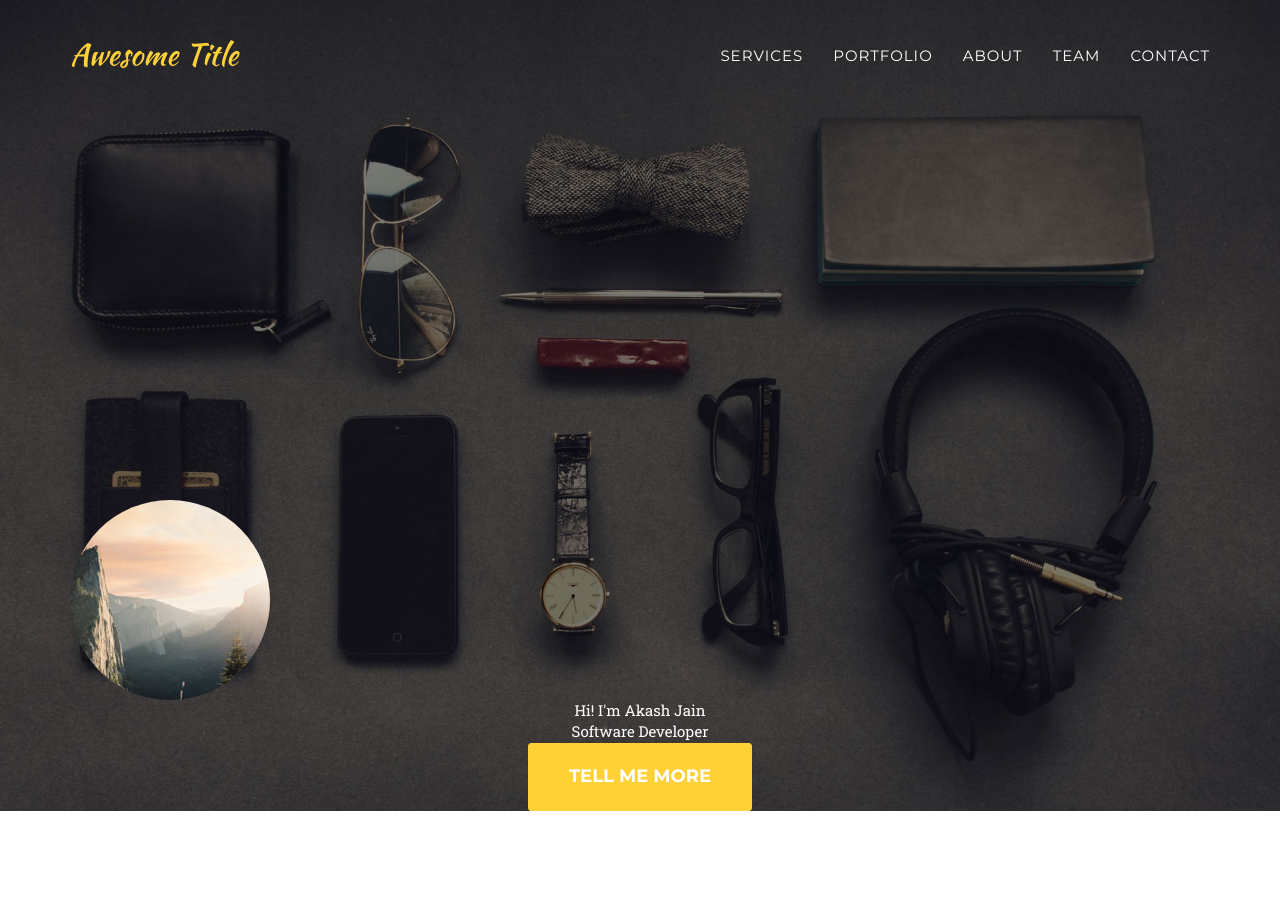
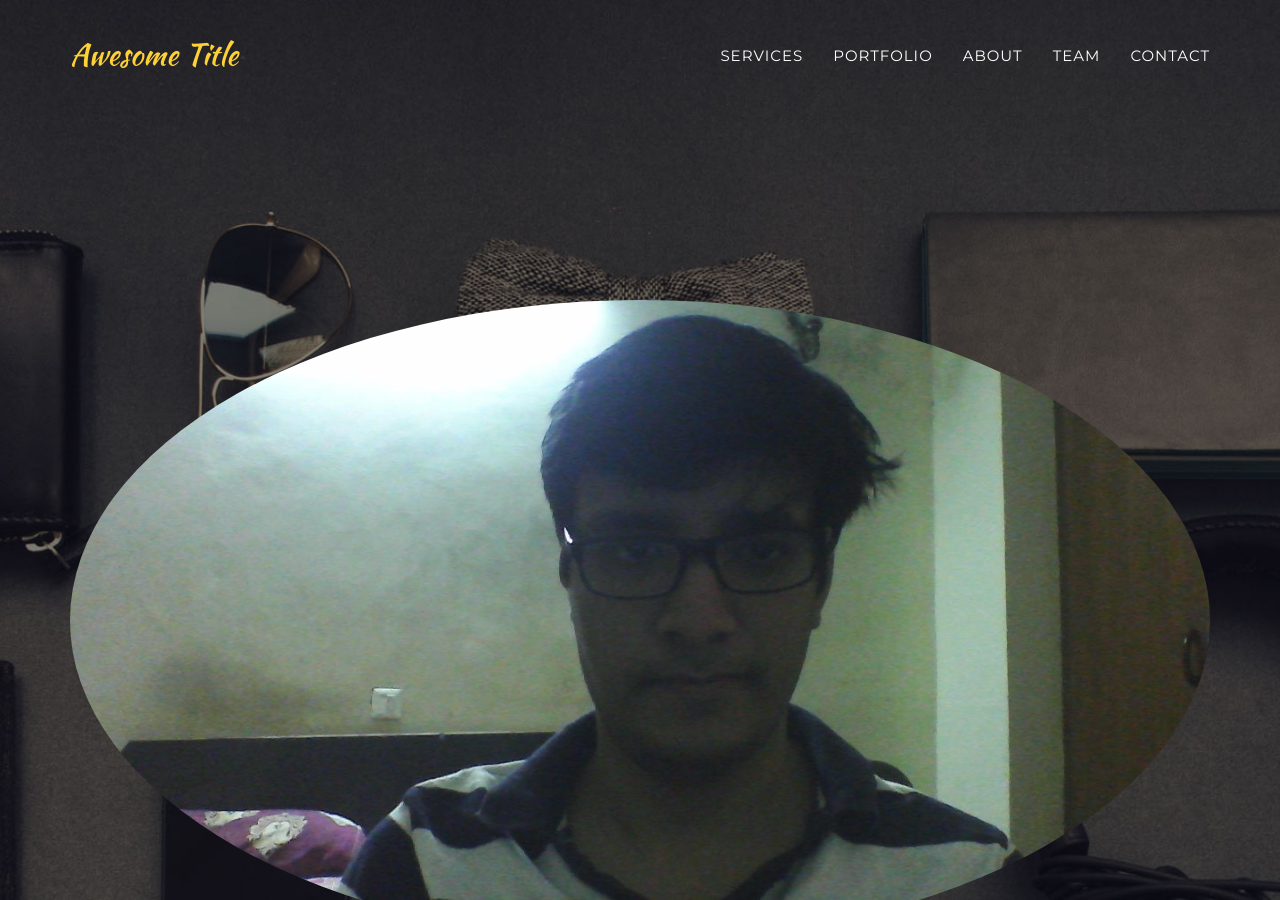
Before and after one commit to akash0212/akash0212.github.io, a Jekyll site: the page built from index.html, in a window 1280 px wide and 900 px high. Built offline with Jekyll 4.4.1, drawn with Linux system fonts in a browser that asks for light colours; some web fonts are replaced.

Commit message:
Image Real

```diff
--- a/_includes/header.html
+++ b/_includes/header.html
@@ -44,7 +44,9 @@
     <header>
         <div class="container">
             <div class="intro-text">
-				</div><img class="img-circle img-responsive" src="img/about/1.jpg" alt=""></div>
+				<div class="timeline-image">
+					<img class="img-circle img-responsive" src="img/team/profile_pic.jpg" alt="">
+				</div>
                 <div class="intro-lead-in">Hi! I'm Akash Jain</div>
                 <div class="intro-heading-v2">Software Developer</div>
                 <a href="#services" class="page-scroll btn btn-xl">Tell Me More</a>
```
Also changed, not shown: img/team/profile_pic.jpg (added).
